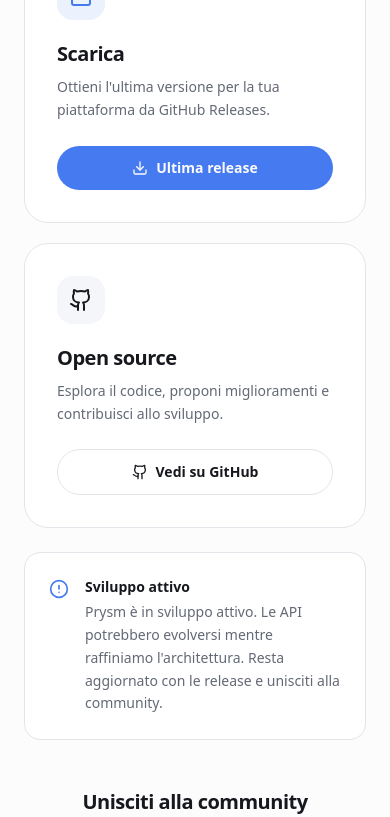
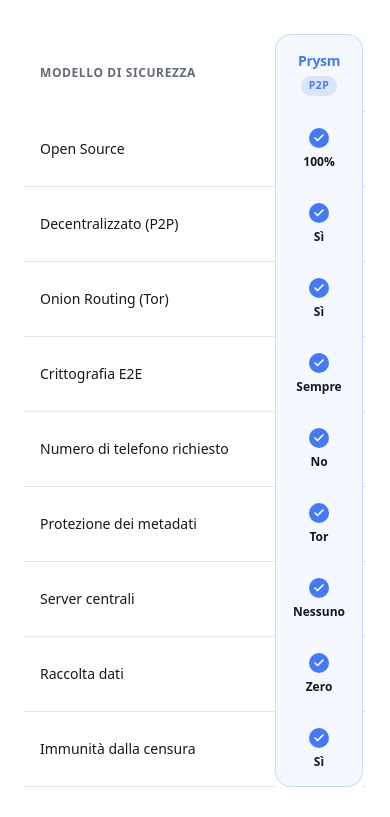
Before and after one commit to xmreur/prysm-website, a Next.js app: page / in a window 390 px wide. Shown: the part 8880-9697 px from the top of the page. Built offline with nearby package versions, Linux system fonts and the light colour scheme.

Commit message:
b4772192-05a2-4b9c-b2c9-746d493203b0

```diff
--- a/src/app/page.tsx
+++ b/src/app/page.tsx
@@ -3,6 +3,7 @@
 import { Features } from '@/components/site/features'
 import { HowItWorks } from '@/components/site/how-it-works'
 import { Technology } from '@/components/site/technology'
+import { Comparison } from '@/components/site/comparison'
 import { DownloadSection } from '@/components/site/download'
 import { Support } from '@/components/site/support'
 import { Footer } from '@/components/site/footer'
@@ -16,6 +17,7 @@
         <Features />
         <HowItWorks />
         <Technology />
+        <Comparison />
         <DownloadSection />
         <Support />
       </main>
--- /dev/null
+++ b/src/components/site/comparison.tsx
@@ -0,0 +1,271 @@
+'use client'
+
+import * as React from 'react'
+import { Check, Minus, X } from 'lucide-react'
+import { Container, Reveal, Eyebrow } from './ui'
+import { cn } from '@/lib/utils'
+
+/* ----------------------------- data model ----------------------------- */
+
+type Rating = 'good' | 'partial' | 'bad'
+
+type Cell = {
+  rating: Rating
+  label: string
+}
+
+type Row = {
+  criterion: string
+  cells: [Cell, Cell, Cell, Cell] // Prysm, WhatsApp, Telegram, Signal
+}
+
+const APPS = ['Prysm', 'WhatsApp', 'Telegram', 'Signal'] as const
+
+const ROWS: Row[] = [
+  {
+    criterion: 'Open Source',
+    cells: [
+      { rating: 'good', label: '100%' },
+      { rating: 'bad', label: 'No' },
+      { rating: 'partial', label: 'Parziale' },
+      { rating: 'good', label: 'Sì' },
+    ],
+  },
+  {
+    criterion: 'Decentralizzato (P2P)',
+    cells: [
+      { rating: 'good', label: 'Sì' },
+      { rating: 'bad', label: 'No' },
+      { rating: 'bad', label: 'No' },
+      { rating: 'bad', label: 'No' },
+    ],
+  },
+  {
+    criterion: 'Onion Routing (Tor)',
+    cells: [
+      { rating: 'good', label: 'Sì' },
+      { rating: 'bad', label: 'No' },
+      { rating: 'bad', label: 'No' },
+      { rating: 'bad', label: 'No' },
+    ],
+  },
+  {
+    criterion: 'Crittografia E2E',
+    cells: [
+      { rating: 'good', label: 'Sempre' },
+      { rating: 'good', label: 'Default' },
+      { rating: 'partial', label: 'Opzionale' },
+      { rating: 'good', label: 'Sempre' },
+    ],
+  },
+  {
+    criterion: 'Numero di telefono richiesto',
+    cells: [
+      { rating: 'good', label: 'No' },
+      { rating: 'bad', label: 'Sì' },
+      { rating: 'bad', label: 'Sì' },
+      { rating: 'bad', label: 'Sì' },
+    ],
+  },
+  {
+    criterion: 'Protezione dei metadati',
+    cells: [
+      { rating: 'good', label: 'Tor' },
+      { rating: 'bad', label: 'No' },
+      { rating: 'bad', label: 'No' },
+      { rating: 'partial', label: 'Parziale' },
+    ],
+  },
+  {
+    criterion: 'Server centrali',
+    cells: [
+      { rating: 'good', label: 'Nessuno' },
+      { rating: 'bad', label: 'Meta' },
+      { rating: 'bad', label: 'Telegram' },
+      { rating: 'bad', label: 'Signal Fdn.' },
+    ],
+  },
+  {
+    criterion: 'Raccolta dati',
+    cells: [
+      { rating: 'good', label: 'Zero' },
+      { rating: 'bad', label: 'Estesa' },
+      { rating: 'partial', label: 'Limitata' },
+      { rating: 'good', label: 'Minima' },
+    ],
+  },
+  {
+    criterion: 'Immunità dalla censura',
+    cells: [
+      { rating: 'good', label: 'Sì' },
+      { rating: 'bad', label: 'No' },
+      { rating: 'partial', label: 'Parziale' },
+      { rating: 'partial', label: 'Parziale' },
+    ],
+  },
+]
+
+/* ------------------------------ rating icon --------------------------- */
+
+function RatingIcon({ rating }: { rating: Rating }) {
+  if (rating === 'good') {
+    return (
+      <span className="inline-flex h-5 w-5 items-center justify-center rounded-full bg-primary text-primary-foreground">
+        <Check className="h-3 w-3" strokeWidth={3.5} />
+      </span>
+    )
+  }
+  if (rating === 'partial') {
+    return (
+      <span className="inline-flex h-5 w-5 items-center justify-center rounded-full border-2 border-muted-foreground/50 bg-muted-foreground/15 text-muted-foreground">
+        <Minus className="h-2.5 w-2.5" strokeWidth={3.5} />
+      </span>
+    )
+  }
+  return (
+    <span className="inline-flex h-5 w-5 items-center justify-center rounded-full border-2 border-border text-muted-foreground/60">
+      <X className="h-2.5 w-2.5" strokeWidth={3.5} />
+    </span>
+  )
+}
+
+/* ------------------------------- legend ------------------------------- */
+
+function Legend() {
+  const items: { rating: Rating; text: string }[] = [
+    { rating: 'good', text: 'Sì / completo' },
+    { rating: 'partial', text: 'Parziale' },
+    { rating: 'bad', text: 'No / assente' },
+  ]
+  return (
+    <div className="flex flex-wrap items-center justify-center gap-x-6 gap-y-2 text-xs text-muted-foreground">
+      {items.map((it) => (
+        <span key={it.text} className="inline-flex items-center gap-2">
+          <RatingIcon rating={it.rating} />
+          {it.text}
+        </span>
+      ))}
+    </div>
+  )
+}
+
+/* ------------------------------ the table ----------------------------- */
+
+export function Comparison() {
+  return (
+    <section
+      id="confronto"
+      className="border-t border-border bg-background py-20 md:py-28"
+    >
+      <Container>
+        <Reveal className="mx-auto max-w-2xl text-center">
+          <Eyebrow>Confronto</Eyebrow>
+          <h2 className="mt-3 text-balance text-3xl font-semibold tracking-tight md:text-5xl">
+            Come si confronta Prysm
+          </h2>
+          <p className="mt-4 text-pretty text-lg leading-relaxed text-muted-foreground">
+            I messenger tradizionali compromettono la tua privacy.
+            L&apos;architettura di Prysm ti rimette al controllo.
+          </p>
+        </Reveal>
+
+        <Reveal delay={120} className="mt-14">
+          <div className="overflow-x-auto prysm-scroll">
+            <table className="w-full min-w-[640px] border-separate border-spacing-0">
+              {/* header */}
+              <thead>
+                <tr>
+                  <th
+                    scope="col"
+                    className="sticky left-0 z-10 bg-background/95 px-4 py-4 text-left text-xs font-semibold uppercase tracking-wider text-muted-foreground backdrop-blur sm:px-5"
+                  >
+                    Modello di sicurezza
+                  </th>
+                  {APPS.map((app, i) => (
+                    <th
+                      key={app}
+                      scope="col"
+                      className={cn(
+                        'px-3 py-4 text-center align-bottom sm:px-5',
+                        i === 0
+                          ? 'rounded-t-2xl border-x border-t border-primary/25 bg-primary/5'
+                          : 'border-b border-border'
+                      )}
+                    >
+                      <span
+                        className={cn(
+                          'block text-sm font-semibold tracking-tight sm:text-base',
+                          i === 0 ? 'text-primary' : 'text-foreground'
+                        )}
+                      >
+                        {app}
+                      </span>
+                      {i === 0 && (
+                        <span className="mt-1 inline-block rounded-full bg-primary/15 px-2 py-0.5 text-[0.65rem] font-semibold uppercase tracking-wider text-primary">
+                          P2P
+                        </span>
+                      )}
+                    </th>
+                  ))}
+                </tr>
+              </thead>
+
+              {/* body */}
+              <tbody>
+                {ROWS.map((row, ri) => (
+                  <tr key={row.criterion}>
+                    {/* criterion (sticky left) */}
+                    <th
+                      scope="row"
+                      className="sticky left-0 z-10 border-b border-border bg-background/95 px-4 py-4 text-left text-sm font-medium text-foreground backdrop-blur sm:px-5"
+                    >
+                      {row.criterion}
+                    </th>
+
+                    {row.cells.map((cell, ci) => {
+                      const isPrysm = ci === 0
+                      const isLast = ri === ROWS.length - 1
+                      return (
+                        <td
+                          key={ci}
+                          className={cn(
+                            'px-3 py-4 text-center align-middle sm:px-5',
+                            isPrysm
+                              ? cn(
+                                  'border-x border-primary/25 bg-primary/5',
+                                  isLast && 'rounded-b-2xl border-b'
+                                )
+                              : 'border-b border-border'
+                          )}
+                        >
+                          <div className="flex flex-col items-center gap-1.5">
+                            <RatingIcon rating={cell.rating} />
+                            <span
+                              className={cn(
+                                'text-xs sm:text-sm',
+                                isPrysm
+                                  ? 'font-semibold text-foreground'
+                                  : 'text-muted-foreground'
+                              )}
+                            >
+                              {cell.label}
+                            </span>
+                          </div>
+                        </td>
+                      )
+                    })}
+                  </tr>
+                ))}
+              </tbody>
+            </table>
+          </div>
+
+          {/* legend */}
+          <div className="mt-8">
+            <Legend />
+          </div>
+        </Reveal>
+      </Container>
+    </section>
+  )
+}
--- a/src/components/site/navbar.tsx
+++ b/src/components/site/navbar.tsx
@@ -12,6 +12,7 @@
   { href: '#funzionalita', label: 'Funzionalità' },
   { href: '#come-funziona', label: 'Come funziona' },
   { href: '#tecnologia', label: 'Tecnologia' },
+  { href: '#confronto', label: 'Confronto' },
   { href: '#scarica', label: 'Scarica' },
 ]
 
```
